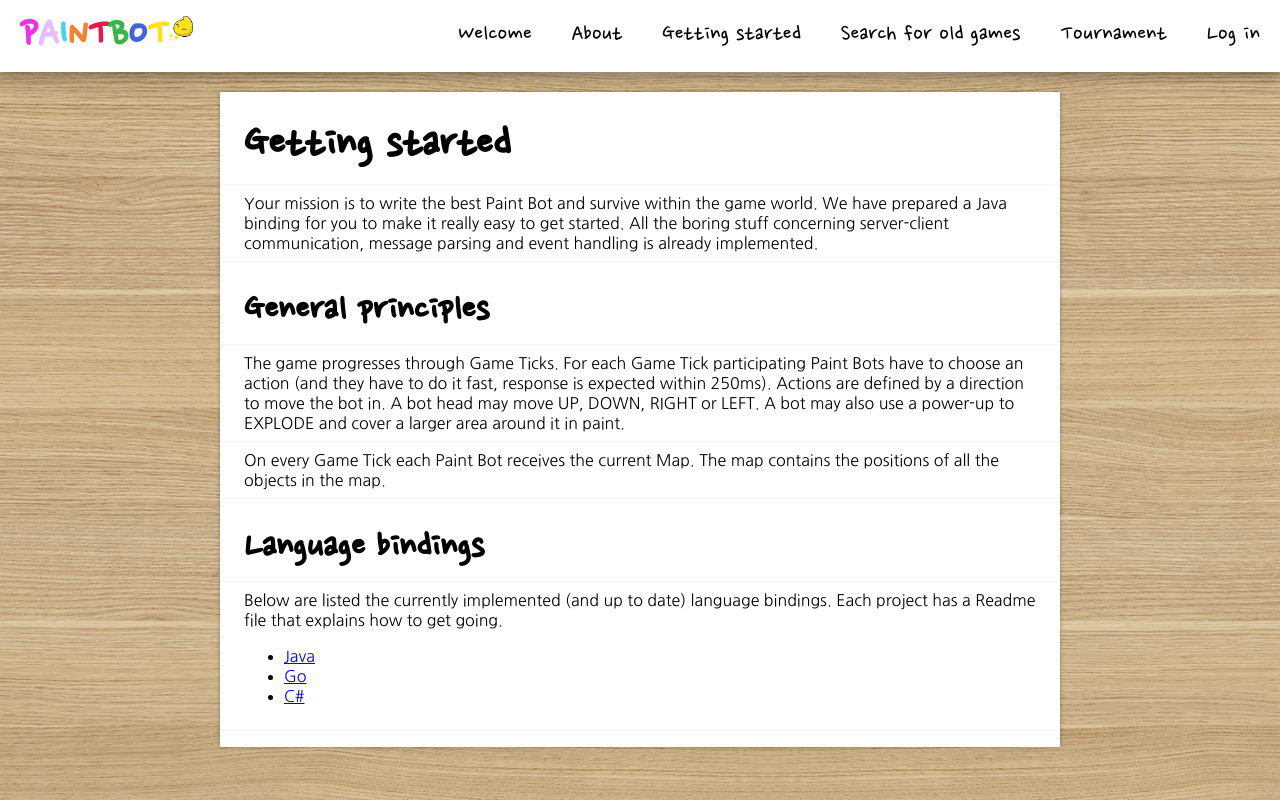
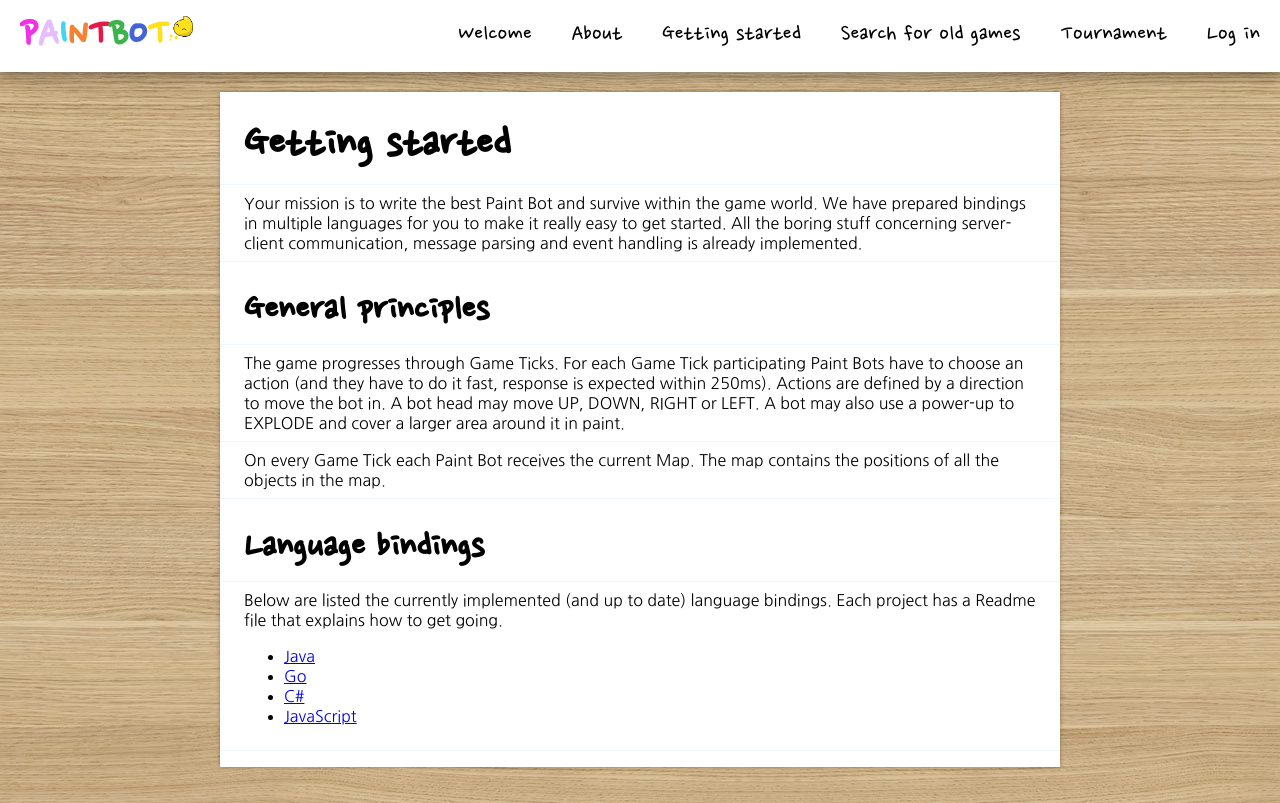
Before and after one commit to cygni/paintbot-webclient, a React (Create React App) app: page /readme in a window 1280 px wide. Built offline with nearby package versions, Linux system fonts and the light colour scheme; no server answers.

Commit message:
Add link to JavaScript client

```diff
--- a/src/readme/ReadMeScreen.tsx
+++ b/src/readme/ReadMeScreen.tsx
@@ -12,9 +12,9 @@ export default function ReadMeScreen() {
           <Heading1>Getting started</Heading1>
         </PaperRow>
         <PaperRow>
-          Your mission is to write the best Paint Bot and survive within the game world. We have prepared a Java binding
-          for you to make it really easy to get started. All the boring stuff concerning server-client communication,
-          message parsing and event handling is already implemented.
+          Your mission is to write the best Paint Bot and survive within the game world. We have prepared bindings in
+          multiple languages for you to make it really easy to get started. All the boring stuff concerning
+          server-client communication, message parsing and event handling is already implemented.
         </PaperRow>
         <PaperHeadingRow>
           <Heading2>General principles</Heading2>
@@ -45,6 +45,9 @@ export default function ReadMeScreen() {
             <li>
               <a href="https://github.com/cygni/paintbot-client-csharp">C#</a>
             </li>
+            <li>
+              <a href="https://github.com/cygni/paintbot-client-js">JavaScript</a>
+            </li>
           </ul>
         </PaperRow>
       </Paper>
```
